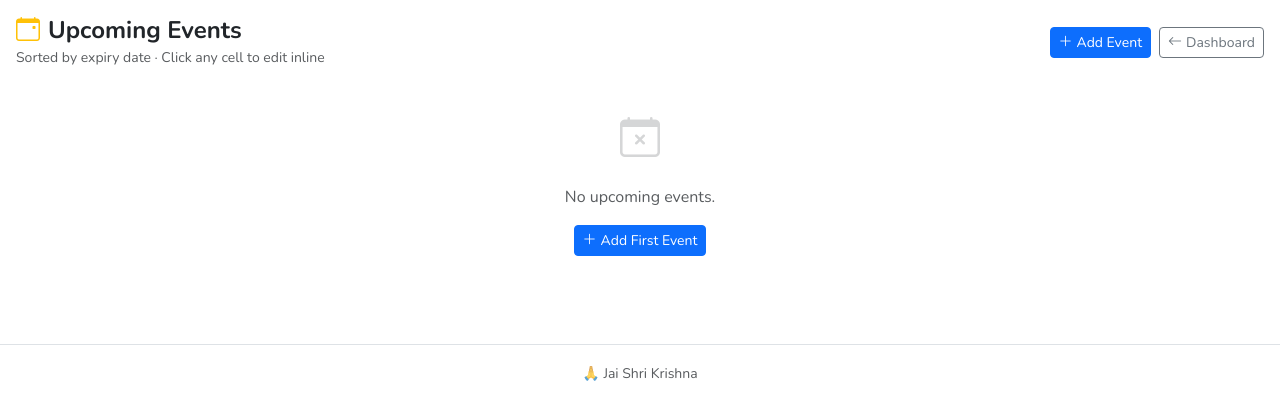
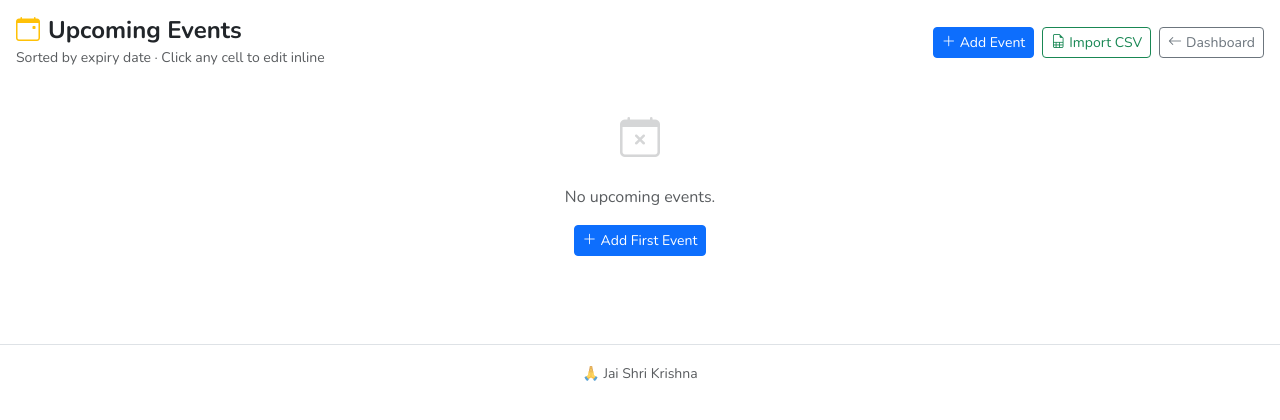
Before and after one commit to dharmesp/bhajan-kirtan, a Flask app: page /admin/events in a window 1280 px wide. Shown: the part 55-475 px from the top of the page. Run offline with Flask 3, Linux system fonts and the light colour scheme; the visitor is signed in with stand-in values (Sample User, id 1); data that the repository does not hold is empty; some libraries are stand-ins or nearby versions.

Commit message:
feat: import events from CSV with downloadable sample template
Admin events page gains an Import CSV button/modal accepting
title_en, title_gu, desc_en, desc_gu, expiry_date columns. Each
row becomes a new event; rows with an invalid date are skipped
and reported. A sample CSV (with Gujarati example data) can be
downloaded from the same modal.

```diff
--- a/shrikirtan/routes/admin.py
+++ b/shrikirtan/routes/admin.py
@@ -1,3 +1,4 @@
+import csv
 import io
 import json as json_module
 import os
@@ -933,6 +934,87 @@ def copy_event(event_id):
     return redirect(url_for('admin.events'))
 
 
+@admin_bp.route('/admin/events/sample-csv')
+@login_required
+def sample_events_csv():
+    buf = io.StringIO()
+    writer = csv.writer(buf)
+    writer.writerow(['title_en', 'title_gu', 'desc_en', 'desc_gu', 'expiry_date'])
+    writer.writerow([
+        'Janmashtami Celebration', 'જન્માષ્ટમી ઉજવણી',
+        "Join us for the celebration of Lord Krishna's birth.",
+        'ભગવાન કૃષ્ણના જન્મની ઉજવણીમાં જોડાઓ.',
+        '2026-09-04',
+    ])
+    writer.writerow([
+        'Diwali Program', 'દિવાળી કાર્યક્રમ',
+        'Annual Diwali program with bhajans and prasad.',
+        'ભજન અને પ્રસાદ સાથે વાર્ષિક દિવાળી કાર્યક્રમ.',
+        '2026-11-08',
+    ])
+    # UTF-8 BOM so Excel renders Gujarati text correctly when the file is opened directly
+    data = buf.getvalue().encode('utf-8-sig')
+    return send_file(io.BytesIO(data), mimetype='text/csv',
+                     as_attachment=True, download_name='shrikirtan_events_sample.csv')
+
+
+@admin_bp.route('/admin/events/import-csv', methods=['POST'])
+@login_required
+def import_events_csv():
+    f = request.files.get('import_csv')
+    if not f or not f.filename.lower().endswith('.csv'):
+        flash('Please upload a valid .csv file.', 'danger')
+        return redirect(url_for('admin.events'))
+
+    try:
+        raw = f.read().decode('utf-8-sig')
+    except UnicodeDecodeError:
+        flash('Could not read file — please save it as UTF-8 CSV.', 'danger')
+        return redirect(url_for('admin.events'))
+
+    reader = csv.DictReader(io.StringIO(raw))
+    fieldnames = {(name or '').strip() for name in (reader.fieldnames or [])}
+    if not {'title_en', 'title_gu'}.issubset(fieldnames):
+        flash('CSV must include at least "title_en" and "title_gu" columns.', 'danger')
+        return redirect(url_for('admin.events'))
+
+    from datetime import date as _date
+    max_order = db.session.query(db.func.max(Event.sort_order)).scalar() or 0
+    added = skipped = 0
+    for row in reader:
+        title_en = (row.get('title_en') or '').strip()
+        title_gu = (row.get('title_gu') or '').strip()
+        if not title_en and not title_gu:
+            skipped += 1
+            continue
+
+        expiry_raw = (row.get('expiry_date') or '').strip()
+        expiry_date = None
+        if expiry_raw:
+            try:
+                expiry_date = _date.fromisoformat(expiry_raw)
+            except ValueError:
+                skipped += 1
+                continue
+
+        max_order += 1
+        db.session.add(Event(
+            title_en=title_en, title_gu=title_gu,
+            desc_en=(row.get('desc_en') or '').strip(),
+            desc_gu=(row.get('desc_gu') or '').strip(),
+            expiry_date=expiry_date, sort_order=max_order,
+            is_active=True,
+        ))
+        added += 1
+
+    db.session.commit()
+    parts = [f'{added} event{"" if added == 1 else "s"} added']
+    if skipped:
+        parts.append(f'{skipped} skipped (missing title or invalid date)')
+    flash('CSV import complete — ' + ', '.join(parts) + '.', 'success')
+    return redirect(url_for('admin.events'))
+
+
 @admin_bp.route('/admin/events/delete/<int:event_id>', methods=['POST'])
 @login_required
 def delete_event(event_id):
--- a/shrikirtan/templates/admin/events.html
+++ b/shrikirtan/templates/admin/events.html
@@ -114,6 +114,10 @@
       <a href="{{ url_for('admin.add_event') }}" class="btn btn-primary btn-sm">
         <i class="bi bi-plus-lg me-1"></i>Add Event
       </a>
+      <button type="button" class="btn btn-outline-success btn-sm"
+              data-bs-toggle="modal" data-bs-target="#importEventsCsvModal">
+        <i class="bi bi-file-earmark-spreadsheet me-1"></i>Import CSV
+      </button>
       <a href="{{ url_for('admin.dashboard') }}" class="btn btn-outline-secondary btn-sm">
         <i class="bi bi-arrow-left me-1"></i>Dashboard
       </a>
@@ -158,6 +162,45 @@
   </div>
   {% endif %}
 
+</div>
+
+<!-- Import Events CSV modal -->
+<div class="modal fade" id="importEventsCsvModal" tabindex="-1" aria-labelledby="importEventsCsvModalLabel" aria-hidden="true">
+  <div class="modal-dialog modal-dialog-centered">
+    <div class="modal-content">
+      <div class="modal-header border-0">
+        <h5 class="modal-title" id="importEventsCsvModalLabel">
+          <i class="bi bi-file-earmark-spreadsheet me-2 text-success"></i>Import Events from CSV
+        </h5>
+        <button type="button" class="btn-close" data-bs-dismiss="modal"></button>
+      </div>
+      <form method="POST" action="{{ url_for('admin.import_events_csv') }}"
+            enctype="multipart/form-data" id="importEventsCsvForm">
+        <input type="hidden" name="csrf_token" value="{{ csrf_token() }}" />
+        <div class="modal-body">
+          <p class="text-muted small mb-2">
+            Columns: <code>title_en</code>, <code>title_gu</code>, <code>desc_en</code>,
+            <code>desc_gu</code>, <code>expiry_date</code> (format <code>YYYY-MM-DD</code>, optional).
+            Each row becomes a new event.
+          </p>
+          <a href="{{ url_for('admin.sample_events_csv') }}" class="small d-inline-block mb-3">
+            <i class="bi bi-download me-1"></i>Download sample CSV
+          </a>
+          <div class="mb-3">
+            <label for="importEventsCsvInput" class="form-label fw-semibold">Select CSV file</label>
+            <input class="form-control" type="file" id="importEventsCsvInput"
+                   name="import_csv" accept=".csv" required />
+          </div>
+        </div>
+        <div class="modal-footer border-0">
+          <button class="btn btn-secondary" type="button" data-bs-dismiss="modal">Cancel</button>
+          <button type="submit" class="btn btn-success" id="importEventsCsvSubmitBtn">
+            <i class="bi bi-upload me-1"></i>Import
+          </button>
+        </div>
+      </form>
+    </div>
+  </div>
 </div>
 {% endblock %}
 
@@ -251,5 +294,11 @@ document.querySelectorAll('.sk-ev-toggle-active').forEach(btn => {
       });
   });
 });
+
+document.getElementById('importEventsCsvForm')?.addEventListener('submit', function () {
+  const btn = document.getElementById('importEventsCsvSubmitBtn');
+  btn.disabled = true;
+  btn.innerHTML = '<span class="spinner-border spinner-border-sm me-1"></span>Importing…';
+});
 </script>
 {% endblock %}
```
